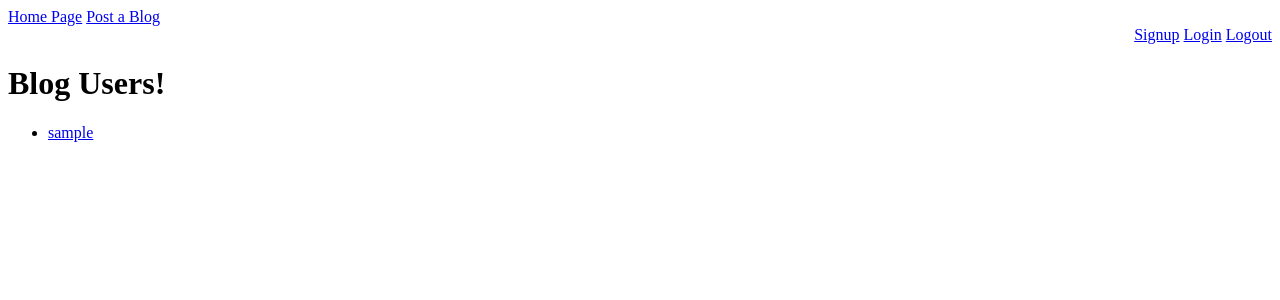
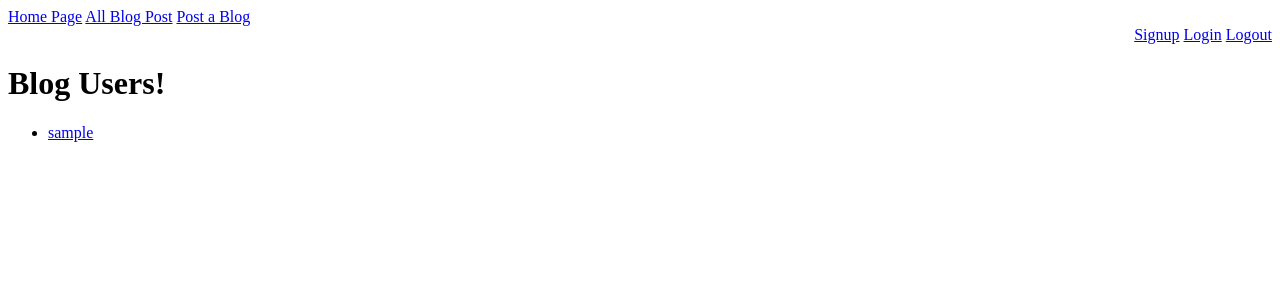
Before and after one commit to K17020/blogz, a Flask app: page /blog in a window 1280 px wide. Shown: the top 300 px of the page. Run offline with Flask 2, Linux system fonts and the light colour scheme; the visitor is signed in with stand-in values (Sample User, id 1); data comes from the database, SQL or seed files in the repository.

Commit message:
finished rendering all users post

```diff
--- a/main.py
+++ b/main.py
@@ -37,7 +37,7 @@ class User(db.Model):
 # Checks to see if the user has logged in before displaying the page
 @app.before_request
 def require_login():
-    allowed_routes = ['login', 'signup','blog'] # the are the allowed app.route if the user is not logged in
+    allowed_routes = ['login', 'signup',] # the are the allowed app.route if the user is not logged in
     if request.endpoint not in allowed_routes and 'username' not in session: # if the user is not logged in redirect them to the login page
         return redirect('/login')
 
@@ -47,27 +47,40 @@ def logout():
     session.pop('username', None)
     return redirect('/login')
 
+
+
 # This route displays the name of all users
 @app.route('/blog')
 def index():
     registered_users = User.query.all() # Query everything in the user table
-    user_id = request.args.get('id') # get the id
-
-    if user_id: # if a get request
-        blog_posts = Blog.query.filter_by(owner_id=user_id).all()
-        author_post = User.query.filter_by(id=user_id).all()
-        return render_template('indvidual_post.html', blog_posts=blog_posts, author_post=author_post)
-
     return render_template('blog.html', registered_users=registered_users) # the blog template with all the users that are signed up
 
-@app.route('/posts')
-def individual_post():
-    post_id = request.args.get('id')
+# display a single post
+@app.route('/single_post')
+def single_user_post():
+    # getting the owner id of a blog post
+    post_id = request.args.get('post_id')
+    # getting the id of the user
+    user_id = request.args.get('users')
 
-    if post_id:
-            inv_post = Blog.query.filter_by(id=post_id).all()
-            username = User.query.filter_by(id=post_id).all()
-            return render_template('index.html', inv_post=inv_post, username=username)
+    #filtering the blog post based off the owern id
+    blog_posts = Blog.query.filter_by(id=post_id).all()
+    #filter by the user of the blog post
+    user_name = User.query.filter_by(id=user_id).all()
+
+    return render_template('single_post.html',blog_posts=blog_posts, user_name=user_name)
+
+# display all posts by a specific user
+@app.route('/users_post')
+def users_post():
+
+    #ID is from the users table
+    user_id = request.args.get('users')
+    # filtering the blog posts from the user ID from the users table
+    blog_posts = Blog.query.filter_by(owner_id=user_id).all()
+    # filter the user names by the id of the person who did the post
+    user_name = User.query.filter_by(id=user_id).all()
+    return render_template('users_posts.html', blog_posts=blog_posts, user_name=user_name)
 
 
 @app.route('/newpost', methods=['POST','GET'])
--- /dev/null
+++ b/templates/allpost.html
@@ -0,0 +1,5 @@
+{% extends 'base.html'%}{% block content %} {% for post in all_posts %}
+<h1><a href='/posts?id={{post.id}}'>{{post.title}}</a></h1>
+<p>{{post.body}}</p>
+<p>writtin by <a href='/blog?user={{post.owner_id}}'>person</a></p>
+{% endfor %} {% endblock %}
--- a/templates/base.html
+++ b/templates/base.html
@@ -5,6 +5,7 @@
     <link type='text/css' rel='stylesheet' href='static/style.css'>
     <nav class='blog_information'>
         <a href='/blog'>Home Page</a>
+        <a href='/allpost'>All Blog Post</a>
         <a href='/newpost'>Post a Blog</a>
     </nav>
     <nav class='user_information'>
--- a/templates/blog.html
+++ b/templates/blog.html
@@ -2,6 +2,6 @@
 <h1>Blog Users!</h1>
 {% for user in registered_users %}
 <ul>
-    <li><a href='/blog?id={{user.id}}'>{{user.username}}<a></li>
+    <li><a href='/users_post?users={{user.id}}'>{{user.username}}<a></li>
 </ul>
 {% endfor%} {% endblock%}
--- a/templates/index.html
+++ /dev/null
@@ -1,6 +0,0 @@
-{% extends 'base.html' %}{% block content %} {% for post in inv_post %}
-<h1>{{post.title}}</h1>
-<h2>{{post.body}}</h2>
-{% for user in username%}
-<p> written by <a href='/blog?id={{post.owner_id}}'>{{user.username}}</a></p>
-{% endfor %} {% endfor %} {% endblock%}
--- a/templates/indvidual_post.html
+++ /dev/null
@@ -1,6 +0,0 @@
-{% extends 'base.html' %} {% block content %} {% for posts in blog_posts %}
-<h1><a href='/posts?id={{posts.id}}'>{{posts.title}}</a></h1>
-<p>{{posts.body}}</p>
-{% for author in author_post %}
-<p>Written by<a href='/blog?id={{author.id}}'> {{author.username}}</a></p>
-{% endfor %}{% endfor %} {% endblock%}
--- /dev/null
+++ b/templates/single_post.html
@@ -0,0 +1,6 @@
+{% extends 'base.html' %}{% block content %}{% for post in blog_posts%}
+<h1>{{post.title}}</h1>
+<h2>{{post.body}}</h2>
+{% for name in user_name %}
+<h3>written by <a href='/users_post?users={{post.owner_id}}'>{{name.username}}</a></h3>
+{% endfor %} {% endfor %} {% endblock %}
--- /dev/null
+++ b/templates/users_posts.html
@@ -0,0 +1,6 @@
+{% extends 'base.html' %}{% block content %} {% for posts in blog_posts%}
+<h1><a href='/single_post?post_id={{posts.id}}'>{{posts.title}}</a></h1>
+<h2>{{posts.body}}</h2>
+{% for user in user_name%}
+<h3> written by <a href='/users_post?users={{posts.owner_id}}'>{{user.username}}</a></h3>
+{% endfor %}{% endfor %}{% endblock %}
```
